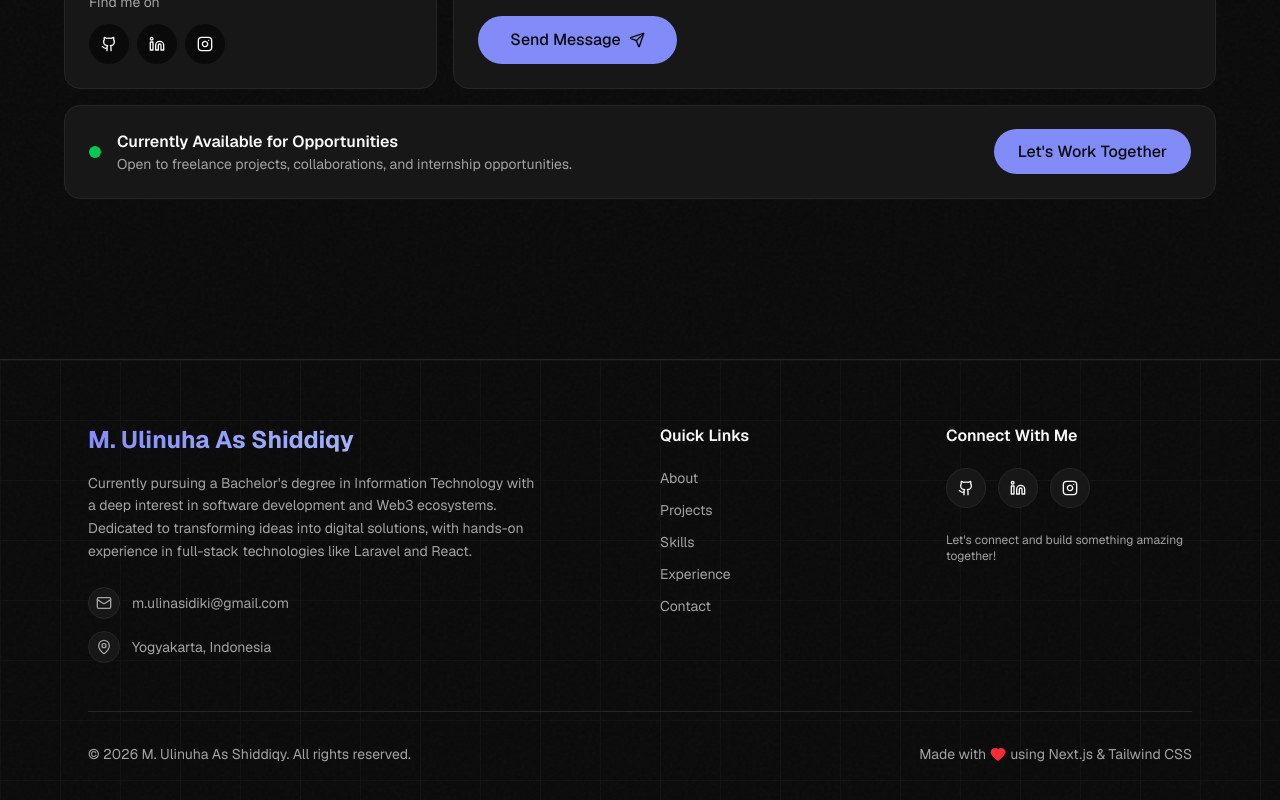
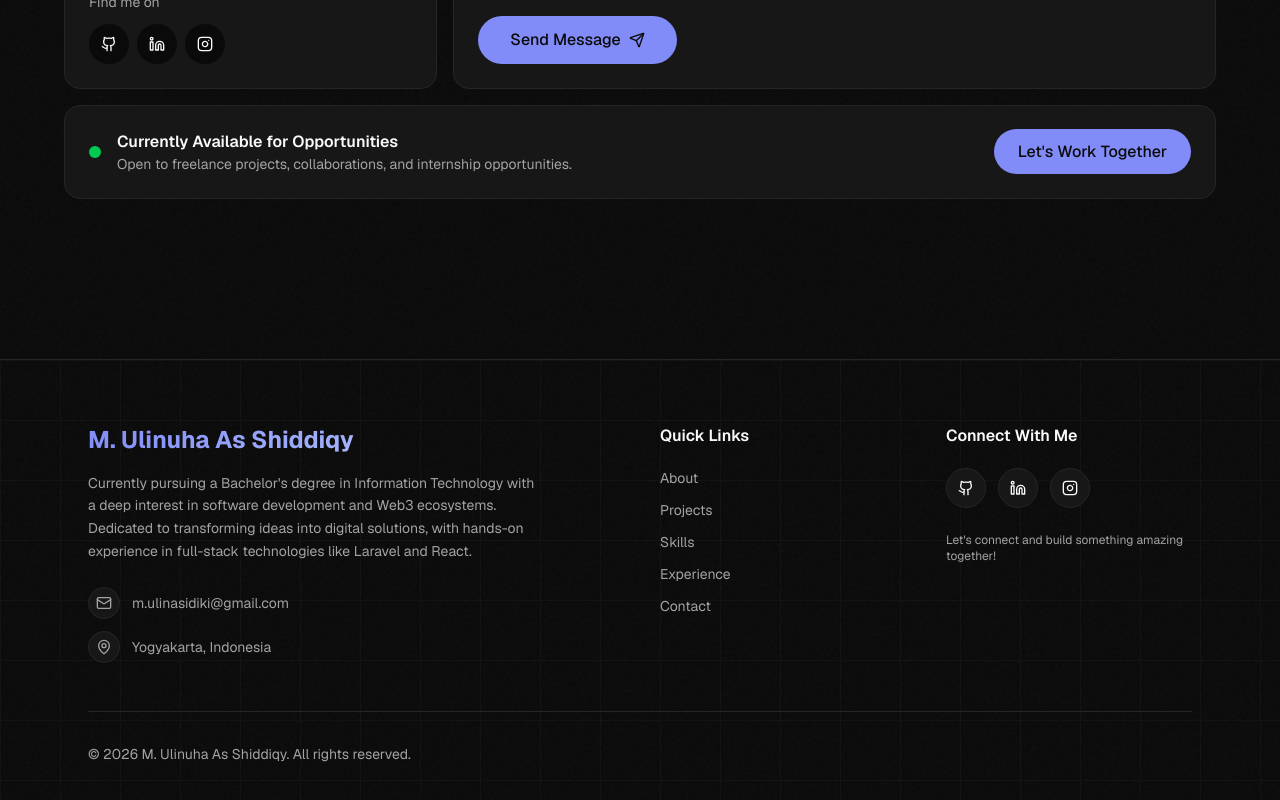
Before and after one commit to Lin1er/portofolio-2.0, a Next.js app: page / in a window 1280 px wide. Shown: the part 6687-7487 px from the top of the page. Built offline with nearby package versions, Linux system fonts and the light colour scheme.

Commit message:
feat(footer): remove "Made with" message from footer

```diff
--- a/components/layout/footer.tsx
+++ b/components/layout/footer.tsx
@@ -116,11 +116,6 @@
               © {new Date().getFullYear()} {personalInfo.name}. All rights
               reserved.
             </p>
-            <p className="text-(--muted) text-sm flex items-center gap-1">
-              Made with{" "}
-              <Heart className="w-4 h-4 text-red-500 fill-red-500 inline" />{" "}
-              using Next.js & Tailwind CSS
-            </p>
           </div>
         </div>
       </div>
```
